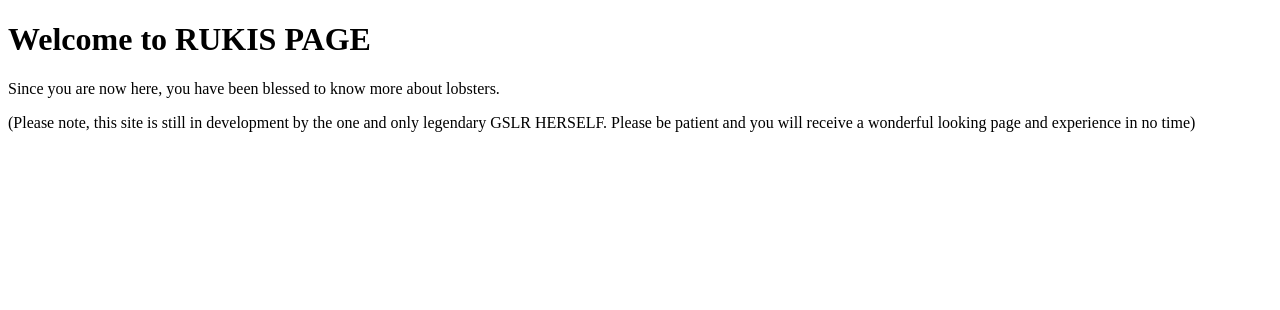
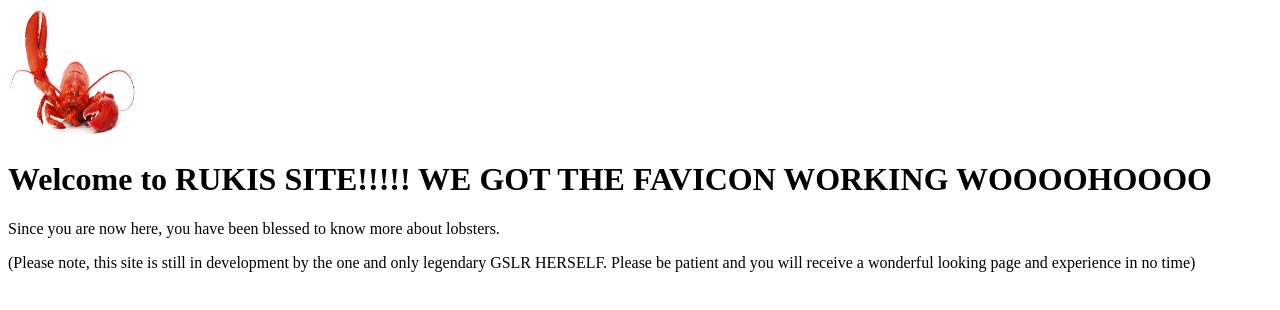
Before and after one commit to rukiruki1/.github.io, a plain HTML site: page index.html in a window 1280 px wide. Drawn offline with Linux system fonts and the light colour scheme.

Commit message:
favicon added and a cool image

```diff
--- a/index.html
+++ b/index.html
@@ -1,16 +1,16 @@
  <!DOCTYPE html>
 <html lang="en">
 <meta charset="UTF-8">
-<title>Rukis Page</title>
-<meta name="viewport" content="width=device-width,initial-scale=1">
-<link rel="stylesheet" href="">
-<style>
-</style>
+<title>Ruki Lobsta</title>
+<head>
+<link rel="icon" type="image/x-icon" href="images/favicon.ico">
+</head>
 <script src=""></script>
 <body>
+    <img src="images/hi.jpg" alt="Hi" width="128" height="128">
 
 <div class="">
- <h1>Welcome to RUKIS PAGE</h1>
+ <h1>Welcome to RUKIS SITE!!!!! WE GOT THE FAVICON WORKING WOOOOHOOOO</h1>
  <p>Since you are now here, you have been blessed to know more about lobsters.</p>
  <p>(Please note, this site is still in development by the one and only legendary GSLR HERSELF.
     Please be patient and you will receive a wonderful looking page and experience in no time) </p>
```
Also changed, not shown: images/favicon.ico (added), images/hi.jpg (added), 2 other files.
